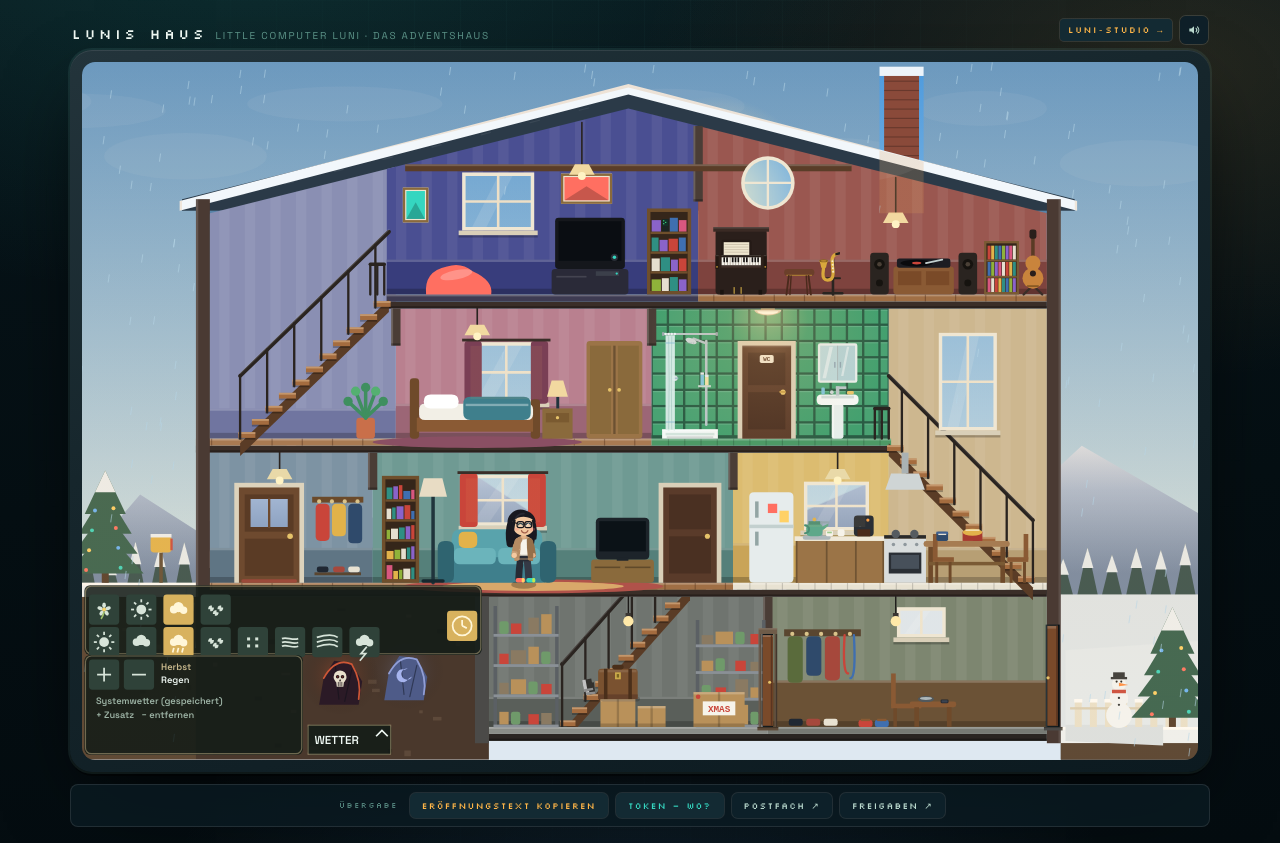
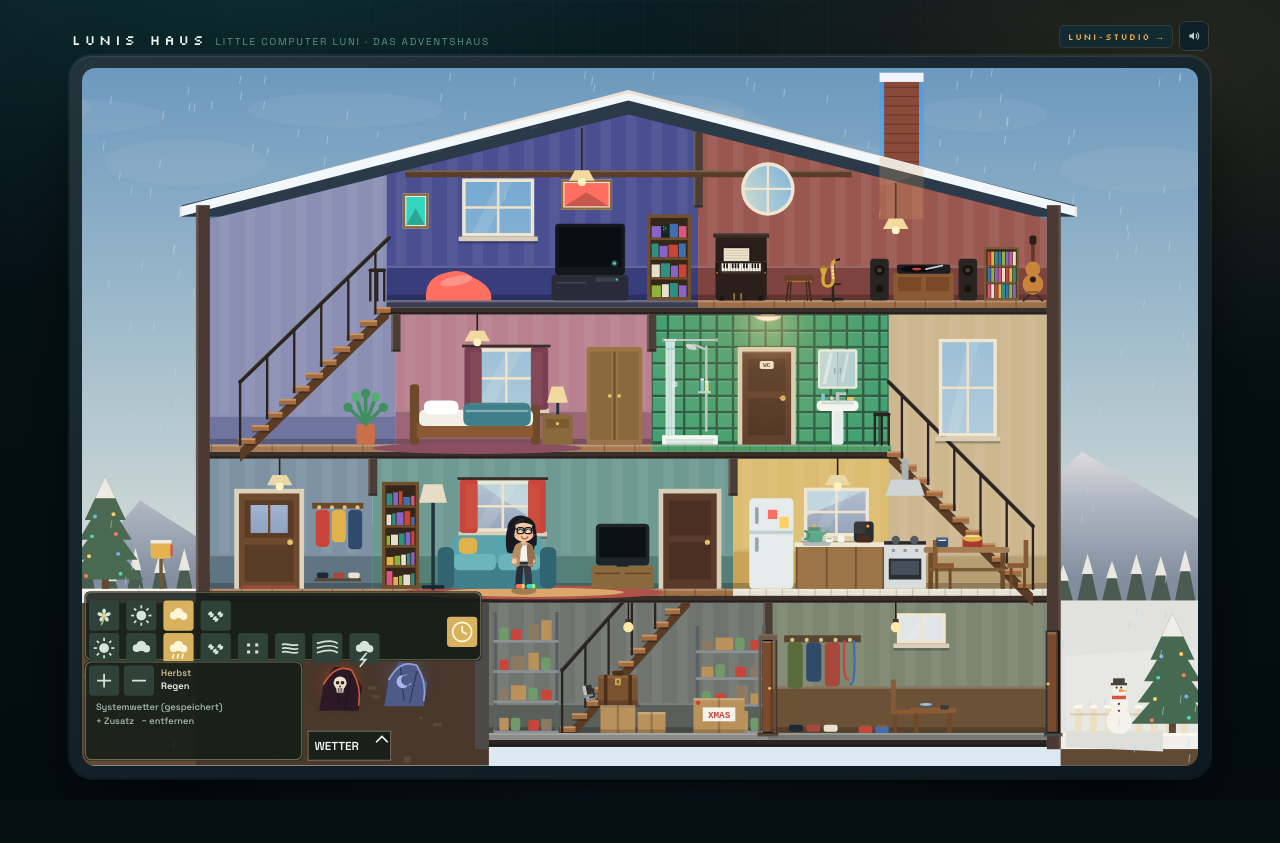
Before and after one commit to Chihuaua/adventshaus, a React (Vite) app: page / in a window 1280 px wide. After the commit the page ends 800 px from the top, so only its background shows below. Built offline with nearby package versions, Linux system fonts and the light colour scheme.

Commit message:
entferne: Spiel-Übergabe-Leiste zugunsten KI-START im Projektmanager

```diff
--- a/src/components/HouseView.tsx
+++ b/src/components/HouseView.tsx
@@ -4,7 +4,6 @@ import { sfx } from "@/game/audio";
 import { loadMuted, saveMuted } from "@/game/storage";
 import { wechsleWelt } from "@/game/welten";
 import { Icon } from "@/components/Icons";
-import Uebergabe from "@/components/Uebergabe";
 import StandTransfer from "@/components/StandTransfer";
 
 
@@ -91,7 +90,6 @@ export default function HouseView({ welt = "normal" }: { welt?: "normal" | "grue
           </div>
         </div>
 
-        <Uebergabe />
         <StandTransfer offen={transfer} zu={() => setTransfer(false)} />
       </div>
     </div>
--- a/src/components/Uebergabe.tsx
+++ /dev/null
@@ -1,161 +0,0 @@
-import { useEffect, useState } from "react";
-
-/**
- * Übergabe-Leiste unter dem Spiel (nur im Entwicklungsmodus sichtbar,
- * also bei `npm run dev` – nicht in der gebauten dist/index.html).
- *
- * Drei Knöpfe, damit der Besitzer nichts suchen muss:
- *   1. Eröffnungstext für einen neuen KI-Chat kopieren
- *   2. Den Weg zum Postfach-Token öffnen (das Token selbst steht nirgends)
- *   3. Das Postfach (Gist) und die Freigaben (Pull Requests) öffnen
- *
- * Der Eröffnungstext ist die einzige Stelle, an der er gepflegt wird –
- * README und Merkzettel verweisen hierher.
- */
-
-export const EROEFFNUNGSTEXT = `Repository: https://github.com/Chihuaua/adventshaus
-Basis: main – neuerster Commit. Verwende keinen Tag, außer ich nenne ihn ausdrücklich; Tags können hinter main zurückfallen.
-
-Kennung: Ich adressiere dich mit KI-A: oder KI-B:. Ist die Kennung unklar oder widersprüchlich, frage nach, bevor du Dateien änderst. Nur die von mir benannte Sitzung schreibt ins Postfach. Eine Umbenennung gilt nur, wenn ich sie mit „Namensänderung KI-A: …“ oder „Namensänderung KI-B: …“ ausspreche.
-
-Regel 0: Klone den Stand in die Sandbox-Wurzel, nicht in einen Unterordner, und führe ihn aus. Baue ihn nicht nach. Ändere nur, was ich ausdrücklich verlange: keine Texte, Erklärungen, Buttons, Styles, Größen oder neuen Komponenten um das Spiel. Keine neuen npm-Pakete. Nichts löschen oder umbenennen ohne Auftrag.
-
-Vor der Arbeit:
-  git fetch origin && git log --oneline -1 origin/main
-  ADVENTS_PROJ="$PWD" bash tools/check.sh | tail -4
-
-Ausgabe lesen: „Fehlt: 0“ ist Pflicht. „FEHLT“ heißt: eine vorhandene Funktion ist verloren – anhalten und melden, nicht weiterbauen. „Offen“ bezeichnet nur bewusst offene Punkte aus docs/FEATURES.md und ist kein Fehler.
-
-Lies README.md vollständig, besonders Grundsätze, Regel 0 und den Arbeitsablauf. Lies docs/BERATER-INFO.md nur, wenn ich es sage. Prüfe, ob alle genannten Dateien auf main existieren; fehlt eine, frage nach, statt zu raten.
-
-Prüfen und zeigen:
-  ./node_modules/.bin/tsc --noEmit && npm run build
-Niemals npx tsc. Starte den Dev-Server in der Wurzel und prüfe:
-  curl -s http://localhost:5173 | grep -o '<title>[^<]*</title>'
-Erwartet: Little Computer Luni · Das Adventshaus. Steht dort etwas anderes oder „Ready to build“, ist die Vorschau falsch. Zeig mir einen Screenshot der laufenden Szene und prüfe Klicks im Browser.
-
-Arbeite klein: ein Schritt, eine Prüfung. Halte Antworten und Ausgaben kurz (tail/head); keine kompletten Protokolle. Keine Dateiinhalte zum Abtippen, sondern einen Patch.
-
-Nicht anfassen: src/game/original.ts, src/StudioApp.tsx, src/App.tsx, der resize()-Fix in house.ts, package.json, package-lock.json, index.html, vite.config.ts, tsconfig.json, .bezel, .screen-glass, .bg-room, Canvas 960×600.
-Nicht zurückholen: Kamin, PDF-Download, engine.ts, Hud.tsx, Overlays.tsx, TouchControls.tsx.
-Bilder aus dem Chat sind Anhänge, keine Projektdateien. Das Projekt bleibt assetfrei; nichts davon ins Repository legen.
-
-Basis prüfen: Ein Patch muss auf dem aktuellen origin/main aufsetzen. Weicht die Basis ab, neu aufsetzen und den alten Patch nicht einspielen. Ist eine Funktion scheinbar weg, prüfe zuerst den Aufruf und die Tageszeit, bevor du sie als fehlend meldest.
-
-Token und Postfach: Fordere den Postfach-Token nur an, wenn ein fertiger Patch abgelegt werden soll. Ich schicke ihn in zwei Hälften; er darf nur Gists lesen und schreiben. Gib ihn nie aus, schreibe ihn nicht ins Projekt und widerrufe ihn nach Gebrauch. Zum Klonen und Lesen ist kein Token nötig.
-
-Abschluss:
-  ADVENTS_PROJ="$PWD" bash tools/check.sh | tail -4
-  git diff --stat
-Zeige beides. Erwartet: Fehlt 0 und ausschließlich die besprochenen Dateien. Erst nach meinem ausdrücklichen „ja“: Patch mit git format-patch -1 --stdout als aktuell.patch und die ersten 16 Zeichen von sha256 als aktuell.json ins Postfach legen, beide gemeinsam. Nie direkt ins Repository schreiben.
-
-Aufgabe: Noch keine. Zeige mir zuerst den geklonten Stand unverändert, die Prüfergebnisse und die laufende Vorschau. Frage nach der Kennung, falls ich sie nicht genannt habe, und warte dann auf meine Aufgabe.`
-
-const LINKS = {
-  token: "https://github.com/settings/personal-access-tokens",
-  tokenNeu:
-    "https://github.com/settings/personal-access-tokens/new?name=adventshaus-postfach&description=Nur+Gists+-+Postfach+fuer+KI-Patches&expires_in=90&gists=write",
-  postfach: "https://gist.github.com/Chihuaua/f28cc85bf67f8a7f2fa6251a2092a33c",
-  freigaben: "https://github.com/Chihuaua/adventshaus/pulls",
-  repo: "https://github.com/Chihuaua/adventshaus",
-};
-
-async function kopieren(text: string): Promise<boolean> {
-  try {
-    await navigator.clipboard.writeText(text);
-    return true;
-  } catch {
-    const ta = document.createElement("textarea");
-    ta.value = text;
-    ta.style.position = "fixed";
-    ta.style.opacity = "0";
-    document.body.appendChild(ta);
-    ta.select();
-    const ok = document.execCommand("copy");
-    ta.remove();
-    return ok;
-  }
-}
-
-const btn =
-  "rounded-md px-3 py-1.5 font-display text-[9px] tracking-[0.14em] ring-1 ring-white/10 transition hover:bg-ink-700 active:scale-95";
-
-export default function Uebergabe() {
-  const [offen, setOffen] = useState<"" | "text" | "token">("");
-  const [kopiert, setKopiert] = useState(false);
-
-  useEffect(() => {
-    if (!kopiert) return;
-    const t = setTimeout(() => setKopiert(false), 2200);
-    return () => clearTimeout(t);
-  }, [kopiert]);
-
-  return (
-    <div className="mt-3 rounded-lg border border-white/10 bg-[#0a1b22]/80 p-2 text-mint-200">
-      <div className="flex flex-wrap items-center justify-center gap-2">
-        <span className="px-1 font-display text-[8px] tracking-[0.2em] text-mint-400/70">ÜBERGABE</span>
-        <button
-          onClick={async () => {
-            setOffen(offen === "text" ? "" : "text");
-            if (await kopieren(EROEFFNUNGSTEXT)) setKopiert(true);
-          }}
-          className={`${btn} bg-[#132a33] text-amber-glow`}
-        >
-          {kopiert ? "✓ KOPIERT" : "ERÖFFNUNGSTEXT KOPIEREN"}
-        </button>
-        <button onClick={() => setOffen(offen === "token" ? "" : "token")} className={`${btn} bg-[#132a33] text-teal`}>
-          TOKEN – WO?
-        </button>
-        <a href={LINKS.postfach} target="_blank" rel="noopener" className={`${btn} bg-[#0d2029] text-mint-200`}>
-          POSTFACH ↗
-        </a>
-        <a href={LINKS.freigaben} target="_blank" rel="noopener" className={`${btn} bg-[#0d2029] text-mint-200`}>
-          FREIGABEN ↗
-        </a>
-      </div>
-
-      {offen === "text" && (
-        <div className="mt-2 rounded-md bg-black/40 p-3 text-left">
-          <div className="mb-1 text-[10px] text-mint-400/80">
-            Ist in der Zwischenablage. In den neuen Chat einfügen (Strg+V) und abschicken – so wie er ist. Die KI
-            zeigt dann den Stand und fragt nach dem Token; die eigentliche Aufgabe nennst du danach.
-          </div>
-          <pre className="whitespace-pre-wrap font-mono text-[11px] leading-relaxed text-mint-50">{EROEFFNUNGSTEXT}</pre>
-        </div>
-      )}
-
-      {offen === "token" && (
-        <div className="mt-2 rounded-md bg-black/40 p-3 text-left text-[11px] leading-relaxed">
-          <div className="mb-2 text-mint-50">
-            Das Token heißt <b>adventshaus-postfach</b>. Es steht nirgends im Projekt – GitHub zeigt es nur einmal beim
-            Erstellen. Wenn du es nicht mehr hast: löschen und neu erstellen (1 Minute).
-          </div>
-          <ol className="list-decimal space-y-1 pl-5 text-mint-200">
-            <li>
-              <a href={LINKS.token} target="_blank" rel="noopener" className="text-amber-glow underline">
-                Token-Liste öffnen
-              </a>{" "}
-              – steht <b>adventshaus-postfach</b> da und ist nicht abgelaufen? Dann hast du es irgendwo notiert; sonst
-              weiter.
-            </li>
-            <li>
-              Altes Token dort <b>Delete</b>, dann{" "}
-              <a href={LINKS.tokenNeu} target="_blank" rel="noopener" className="text-amber-glow underline">
-                neues Token anlegen
-              </a>{" "}
-              (Link füllt alles vor: nur „Gists: Read and write“, <b>kein</b> Repository-Zugriff) →{" "}
-              <b>Generate token</b>.
-            </li>
-            <li>
-              Token kopieren und der KI <b>in zwei Hälften, in zwei Nachrichten</b> schicken – sonst zieht GitHubs
-              Scanner es sofort zurück.
-            </li>
-          </ol>
-          <div className="mt-2 text-mint-400/80">
-            Was das Token kann: Dateien im Postfach schreiben. Was es nicht kann: irgendetwas am Spiel-Repository ändern.
-          </div>
-        </div>
-      )}
-    </div>
-  );
-}
```
Also changed, not shown: 4 other files (tests, documents, lock files or other folders).
